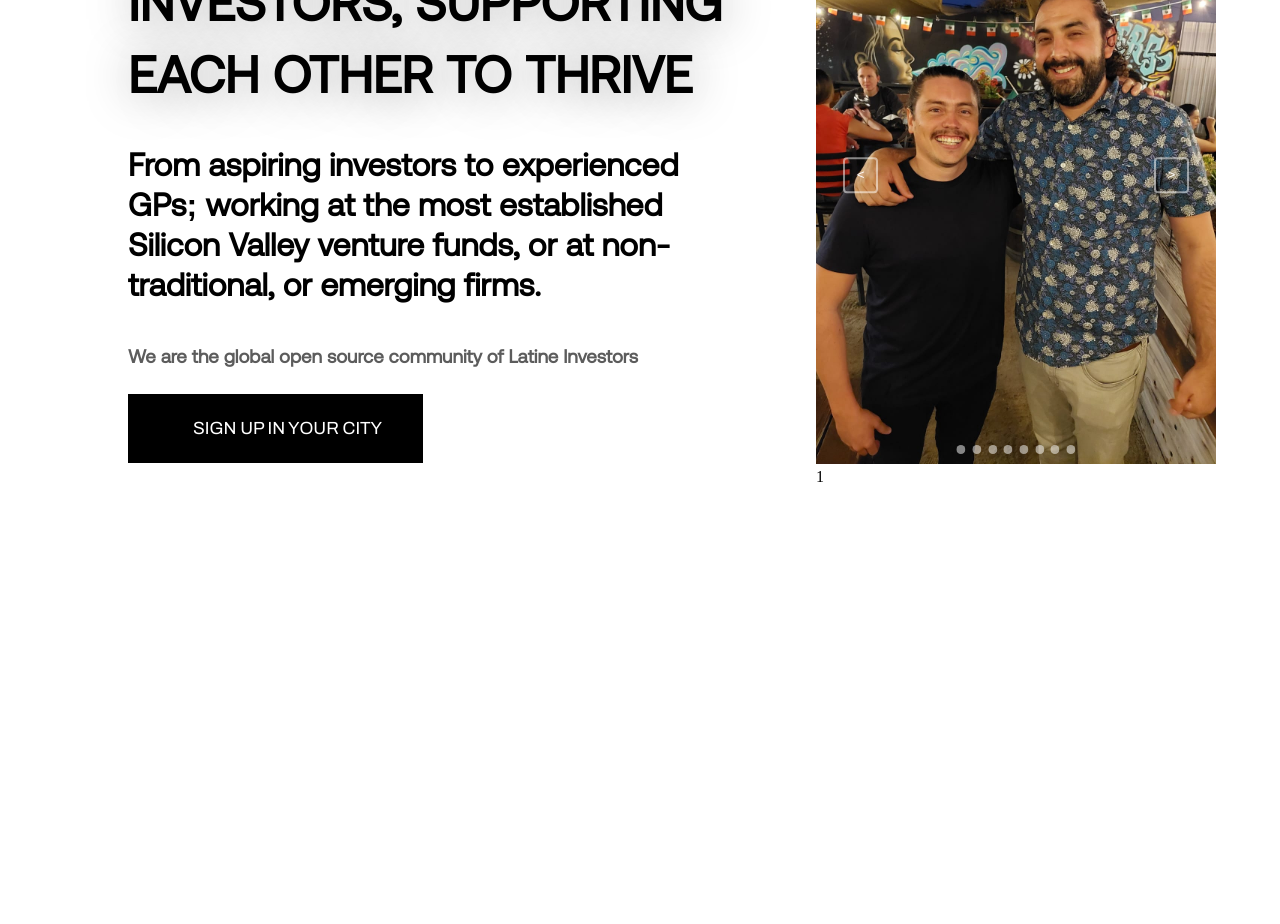
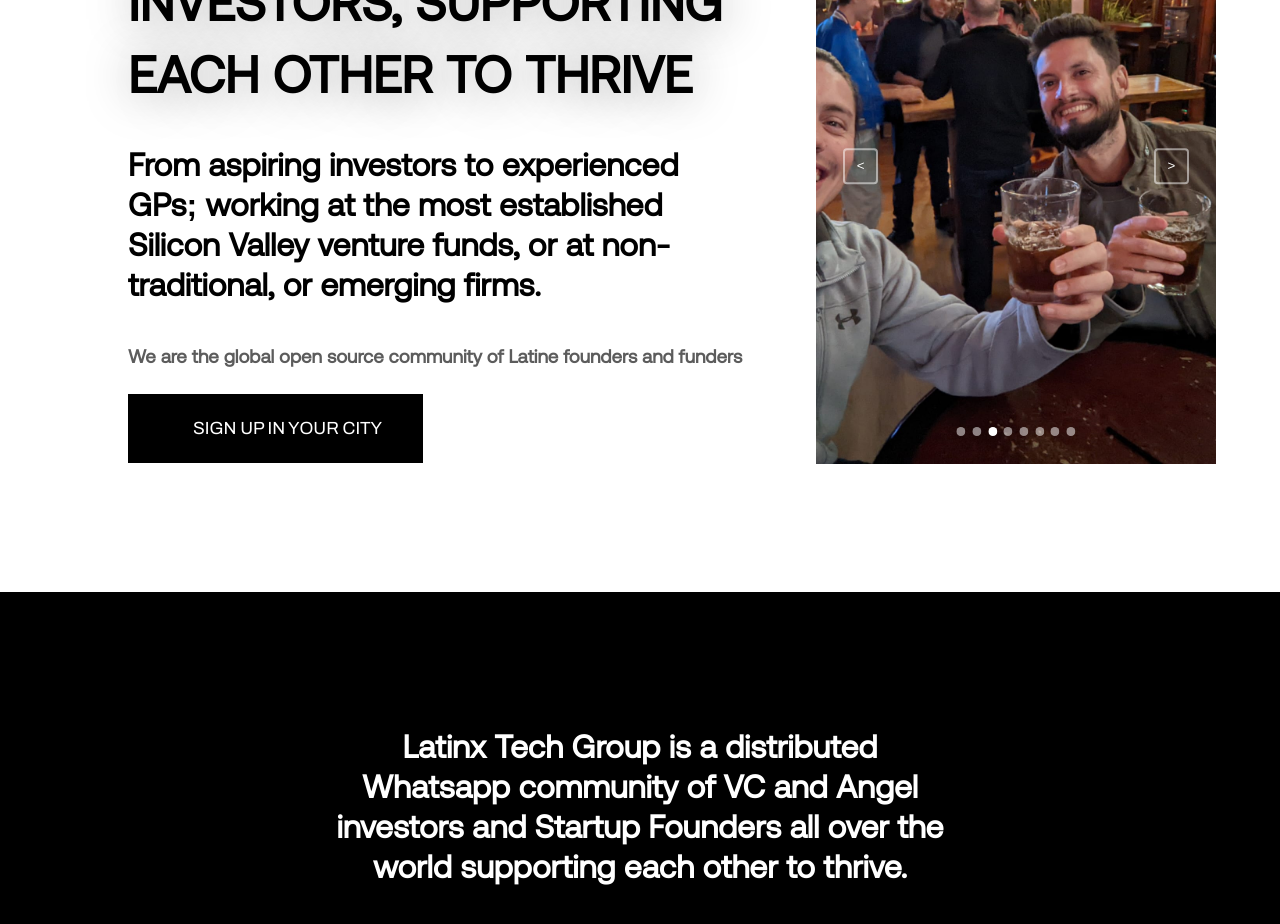
Before and after one commit to latinx-familia/latinx-meetups, a Next.js app: page / in a window 1280 px wide. Shown: the part 1848-2772 px from the top of the page. Built offline with nearby package versions, Linux system fonts and the light colour scheme; some icons are missing.

Commit message:
glide fixed

```diff
--- a/components/Glide.js
+++ /dev/null
@@ -1,11 +0,0 @@
-import Glide from '@glidejs/glide'
-
-let sliders = document.querySelectorAll('.glide');
-    for (let i = 0; i < sliders.length; i++) {
-        let glide = new Glide(sliders[i], {
-            startAt: 0,
-            autoplay: 2800,
-            hoverpause: true,
-        });
-        glide.mount();
-    }
--- a/components/ui/ContactForm.js
+++ b/components/ui/ContactForm.js
@@ -17,7 +17,7 @@ export default function ContactForm() {
                                 placeholder="Leave us a message..." required></textarea>
                         </div>
                     </div>
-                    <button type="submit" className="book-btn booking">SEND YOUR REQUEST</button>
+                    <button type="submit" className="scroll-btn hero-btn">SEND YOUR REQUEST</button>
                 </form>
             </section>
         </>
--- /dev/null
+++ b/components/ui/GlideContainer.js
@@ -0,0 +1,53 @@
+import React, { useLayoutEffect } from "react";
+import Glide from '@glidejs/glide';
+
+export default function GlideContainer() {
+    useLayoutEffect(() => {
+       let sliders = document.querySelectorAll('.glide');
+    for (let i = 0; i < sliders.length; i++) {
+        let glide = new Glide(sliders[i], {
+            startAt: 0,
+            autoplay: 2800,
+            hoverpause: true,
+        });
+        glide.mount();
+    }
+
+    })
+
+    return(
+        <>
+            <div className="glide-container">
+                <div className="glide">
+                    <div data-glide-el="controls" >
+                        <button data-glide-dir="<" className="glide__arrow glide__arrow--left">{'<'}</button>
+                        <button data-glide-dir=">" className="glide__arrow glide__arrow--right">{'>'}</button>
+                    </div>
+                    <div className="glide__track" data-glide-el="track">
+                        <ul className="glide__slides">
+
+                            <li className="glide__slide"><img src="img/PastEvents/9.jpg" /></li>
+                            <li className="glide__slide"><img src="img/PastEvents/10.jpg" /></li>
+                            <li className="glide__slide"><img src="img/PastEvents/11.jpg" /></li>
+                            <li className="glide__slide"><img src="img/PastEvents/12.jpg" /></li>
+                            <li className="glide__slide"><img src="img/PastEvents/13.jpg" /></li>
+                            <li className="glide__slide"><img src="img/PastEvents/14.jpg" /></li>
+                            <li className="glide__slide"><img src="img/PastEvents/15.jpg" /></li>
+
+                        </ul>
+                    </div>
+
+                    <div className="glide__bullets" data-glide-el="controls[nav]">
+
+                        <button className="glide__bullet" data-glide-dir="=0"></button>
+                        <button className="glide__bullet" data-glide-dir="=1"></button>
+                        <button className="glide__bullet" data-glide-dir="=2"></button>
+                        <button className="glide__bullet" data-glide-dir="=3"></button>
+                        <button className="glide__bullet" data-glide-dir="=4"></button>
+                        <button className="glide__bullet" data-glide-dir="=5"></button>
+                        <button className="glide__bullet" data-glide-dir="=6"></button>
+                        <button className="glide__bullet" data-glide-dir="=7"></button>
+                    </div>
+                </div>
+            </div>
+        </>)}
--- a/components/ui/Hero.js
+++ b/components/ui/Hero.js
@@ -10,7 +10,7 @@ export default function Hero () {
 
                 <div class="button-container">
                     <Link href="/">
-                        <button class="scroll-btn hero-btn" id="rent-sections"><Icon class="boat-icon boat-animation" icon="mdi:city" />
+                        <button class="scroll-btn hero-btn"><Icon icon="mdi:city" />
                             SIGN UP IN YOUR CITY
                         </button>
                     </Link>
--- a/components/ui/SectionLeft.js
+++ b/components/ui/SectionLeft.js
@@ -1,4 +1,3 @@
-
 import { Icon } from '@iconify/react';
 import Link from "next/link";
 
--- a/components/ui/SectionRight.js
+++ b/components/ui/SectionRight.js
@@ -1,5 +1,6 @@
 import { Icon } from '@iconify/react';
 import Link from "next/link";
+import GlideContainer from "./GlideContainer";
 
 export default function SectionRight() {
     return(
@@ -11,7 +12,7 @@ export default function SectionRight() {
                         <h1>LATINX FOUNDERS AND INVESTORS, SUPPORTING EACH OTHER TO THRIVE</h1>
                         <h2>From aspiring investors to experienced GPs; working at the most established Silicon Valley venture funds, or at non-traditional, or emerging firms.</h2>
                         <p></p>
-                        <h3><b>We are the global open source community of Latine Investors</b></h3>
+                        <h3><b>We are the global open source community of Latine founders and funders</b></h3>
                     </div>
                     <div className="section-description content">
                         <div class="button-container">
@@ -23,40 +24,7 @@ export default function SectionRight() {
                         </div>
                     </div>
                 </div>
-
-                <div className="glide-container">
-                    <div className="glide">
-                        <div data-glide-el="controls" >
-                            <button data-glide-dir="<" className="glide__arrow glide__arrow--left">{'<'}</button>
-                            <button data-glide-dir=">" className="glide__arrow glide__arrow--right">{'>'}</button>
-                        </div>
-                        <div className="glide__track" data-glide-el="track">
-                            <ul className="glide__slides">
-
-                                <li className="glide__slide"><img src="img/PastEvents/9.jpg" />1</li>
-                                <li className="glide__slide"><img src="img/PastEvents/10.jpg" />1</li>
-                                <li className="glide__slide"><img src="img/PastEvents/11.jpg" />1</li>
-                                <li className="glide__slide"><img src="img/PastEvents/12.jpg" />1</li>
-                                <li className="glide__slide"><img src="img/PastEvents/13.jpg" />1</li>
-                                <li className="glide__slide"><img src="img/PastEvents/14.jpg" />1</li>
-                                <li className="glide__slide"><img src="img/PastEvents/15.jpg" />1</li>
-
-                            </ul>
-                        </div>
-
-                        <div className="glide__bullets" data-glide-el="controls[nav]">
-
-                            <button className="glide__bullet" data-glide-dir="=0"></button>
-                            <button className="glide__bullet" data-glide-dir="=1"></button>
-                            <button className="glide__bullet" data-glide-dir="=2"></button>
-                            <button className="glide__bullet" data-glide-dir="=3"></button>
-                            <button className="glide__bullet" data-glide-dir="=4"></button>
-                            <button className="glide__bullet" data-glide-dir="=5"></button>
-                            <button className="glide__bullet" data-glide-dir="=6"></button>
-                            <button className="glide__bullet" data-glide-dir="=7"></button>
-                        </div>
-                    </div>
-                </div>
+                <GlideContainer />
             </div>
         </>
     );
--- a/pages/index.js
+++ b/pages/index.js
@@ -6,7 +6,7 @@ import { Inter } from 'next/font/google'
 import Header from "../components/ui/Header"
 import Footer from "../components/ui/Footer"
 import Hero from "../components/ui/Hero"
-import Glide from "../components/Glide"
+import Link from "next/link";
 import ContactForm from "../components/ui/ContactForm"
 import SectionLeft from "../components/ui/SectionLeft"
 import SectionRight from "../components/ui/SectionRight"
@@ -36,16 +36,15 @@ export default function Home() {
             <SectionLeft />
             <SectionRight />
 
-            <section className="location-description" id="stay">
-                <h2>Welcome</h2>
-                <h3>
-                    <p>Private boats safely located at marinas to stay in your next vacation.</p>
-                    <p>Based in Isla Mujeres, Mexico.</p>
-                </h3>
-                <h2 className="subtitle-description">Experience living on a boat for a couple of nights</h2>
-                <a href="#first-section-couples">
-                    <div className="arrow-down"></div>
-                </a>
+            <section className="general-description" id="stay">
+                <h2><p>Latinx Tech Group is a distributed Whatsapp community of VC and Angel investors and Startup Founders all over the world supporting each other to thrive.</p>
+                <p>Founded by Latinx founders in Silicon Valley in 2021, we are currently +500 members from 35 cities and want to invite you to join.</p></h2>
+                <div class="arrow-down"></div>
+                <Link href="https://chat.whatsapp.com/BquU18oQxMu9m7hf8gdX5S" target="_blank">
+                    <button class="secondary-btn hero-btn" id="share-boat"><Icon icon="mdi:whatsapp" />
+                        Join the WhatsApp Community
+                    </button>
+                </Link>
             </section>
 
             <ContactForm />
--- a/styles/style.scss
+++ b/styles/style.scss
@@ -169,7 +169,7 @@ header {
 
 
 
-.hero > h2 {
+.hero > h2, .general-description > h2 {
     padding-top: 0.5rem;
     padding-left: 20%;
     padding-right: 20%;
@@ -189,7 +189,7 @@ header {
     justify-content: unset;
 }
 
-.location-description {
+.general-description {
     color:rgba(var(--light-color));
     min-height: 48vh;
     display: flex;
@@ -201,6 +201,7 @@ header {
     background-position: center;
     background-repeat: no-repeat;
     background-size: cover;
+    background-color:rgba(var(--dark-color));
 }
 
 .hero-btn {
@@ -236,7 +237,7 @@ header {
 }
 
 .secondary-btn {
-    background-color: transparent;
+    background-color: rgba(var(--main-color));
     border: 1px solid   rgba(var(--dark-color));
     color:rgba(var(--dark-color));
     white-space: nowrap;
@@ -424,7 +425,7 @@ header {
 }
 
 .arrow-down {
-    height: 18vh;
+
     position: relative;
     width: 100%;
 }
```
